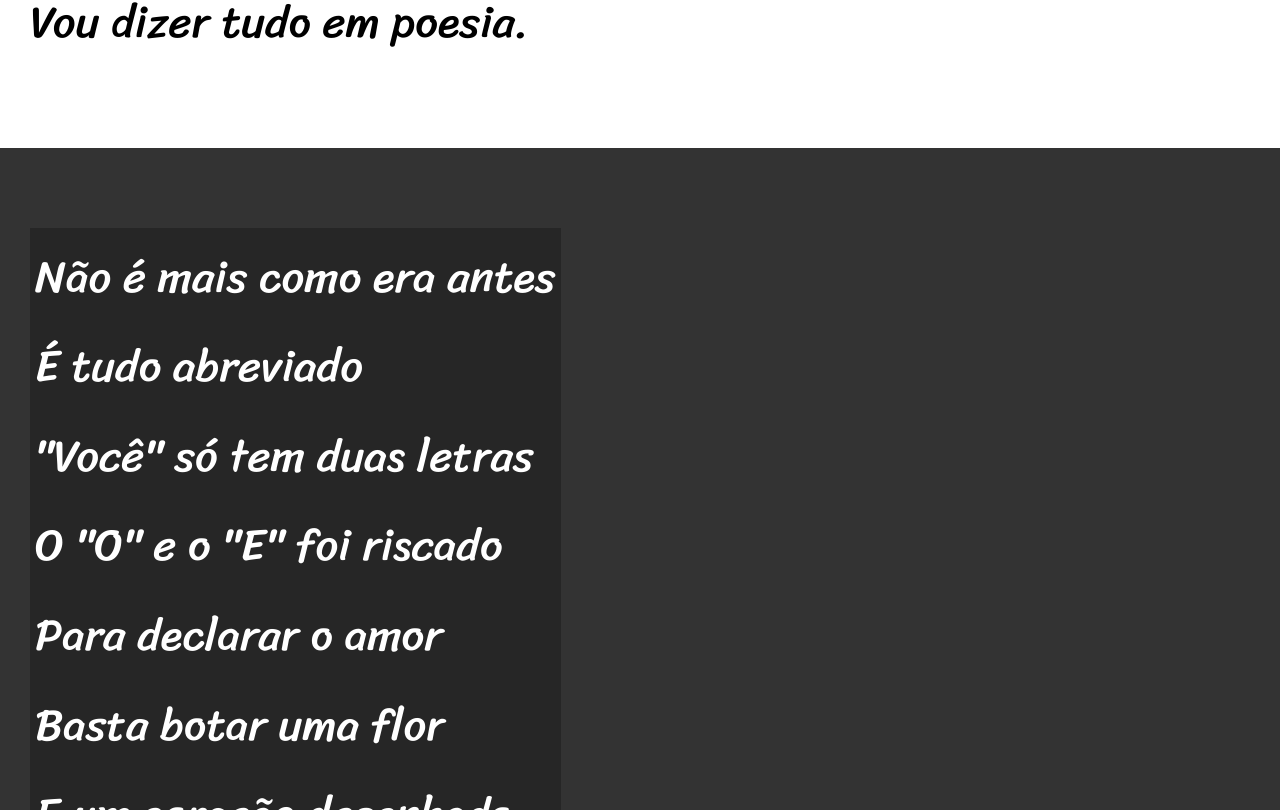
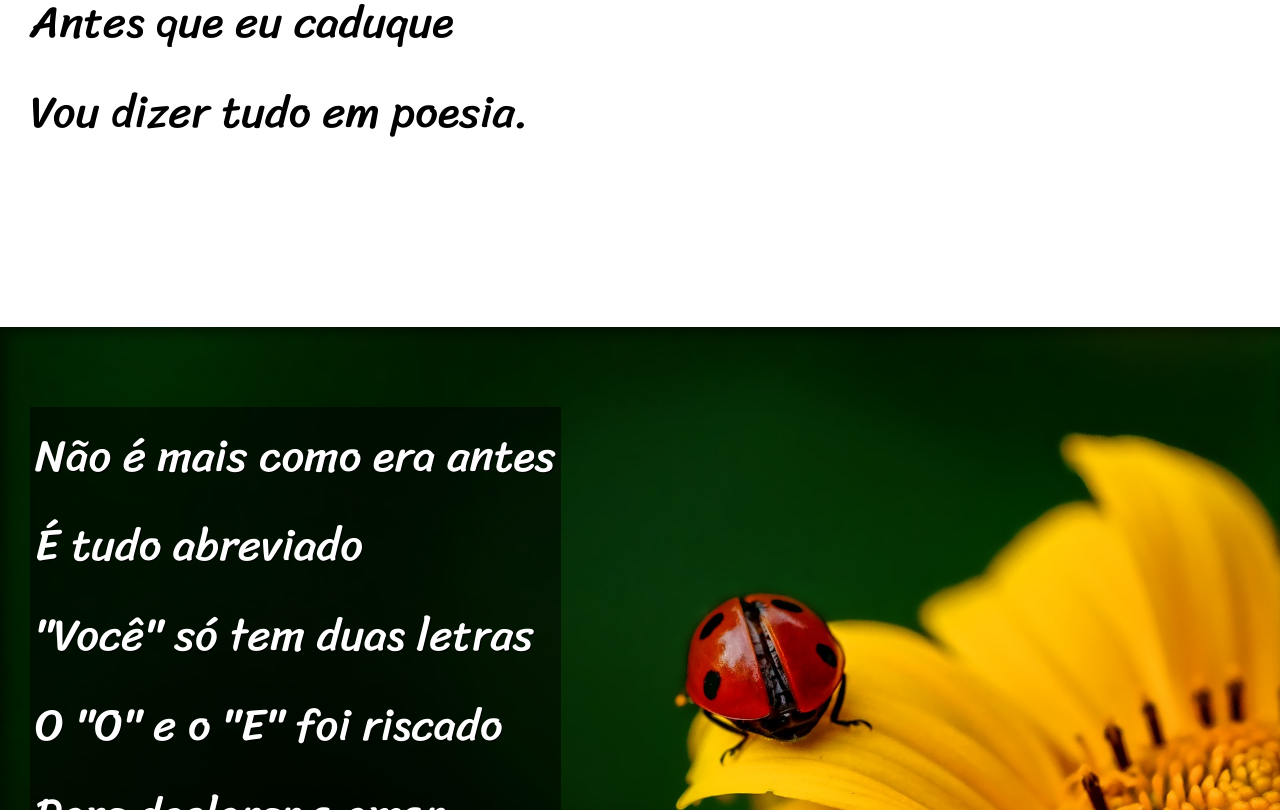
Before and after one commit to EdnaldoNeto/projetos, a plain HTML site: page projeto.cordel/cordel.html in a window 1280 px wide. Shown: the part 810-1620 px from the top of the page. Drawn offline with Linux system fonts and the light colour scheme.

Commit message:
upgrade.final

```diff
--- a/projeto.cordel/cordel.html
+++ b/projeto.cordel/cordel.html
@@ -19,14 +19,14 @@
             Da tal tecnologia <br>
             Só se fala por e-mail <br>
             Mensagem curta e fria <br>
-            Twitter e Facebook
+            Twitter e Facebook <br>
             Antes que eu caduque <br>
             Vou dizer tudo em poesia.
         </p>
     </section>
 
 
-    <section class="imagem">
+    <section class="imagem" id="img01">
         <p>
             Não é mais como era antes <br>
             É tudo abreviado <br>
@@ -62,7 +62,7 @@
     </section>
 
 
-    <section class="imagem">
+    <section class="imagem" id="img02">
         <p>
             Tenho saudade das cartas <br>
             Escritas com a própria mão <br>
--- a/projeto.cordel/estilo/cordel.css
+++ b/projeto.cordel/estilo/cordel.css
@@ -57,6 +57,10 @@ section {
     font-size: 3.5vw;
 }
 
+section > p {
+    padding-bottom: 2em;
+}
+
 section.normal {
     background-color: white;
     color: black;
@@ -65,12 +69,25 @@ section.normal {
 section.imagem {
     background-color: rgb(51, 51, 51);
     color: white;
+    box-shadow: inset 6px 6px 13px 0px rgba(0, 0, 0, 0.473);
+    background-size: cover;
+    background-attachment: fixed;
 }
 
 section.imagem > p {
     display: inline-block;
     padding: 5px;
-    background-color: rgba(0, 0, 0, 0.253);
+    background-color: rgba(0, 0, 0, 0.514);
+    text-shadow: 1px 1px 0px black;
+}
+
+section#img01 {
+    background-image: url(../imagens/background001.jpg);
+    background-position: right center;
+}
+
+section#img02 {
+    background-image: url(../imagens/background002.jpg);
 }
 
 footer {
```
